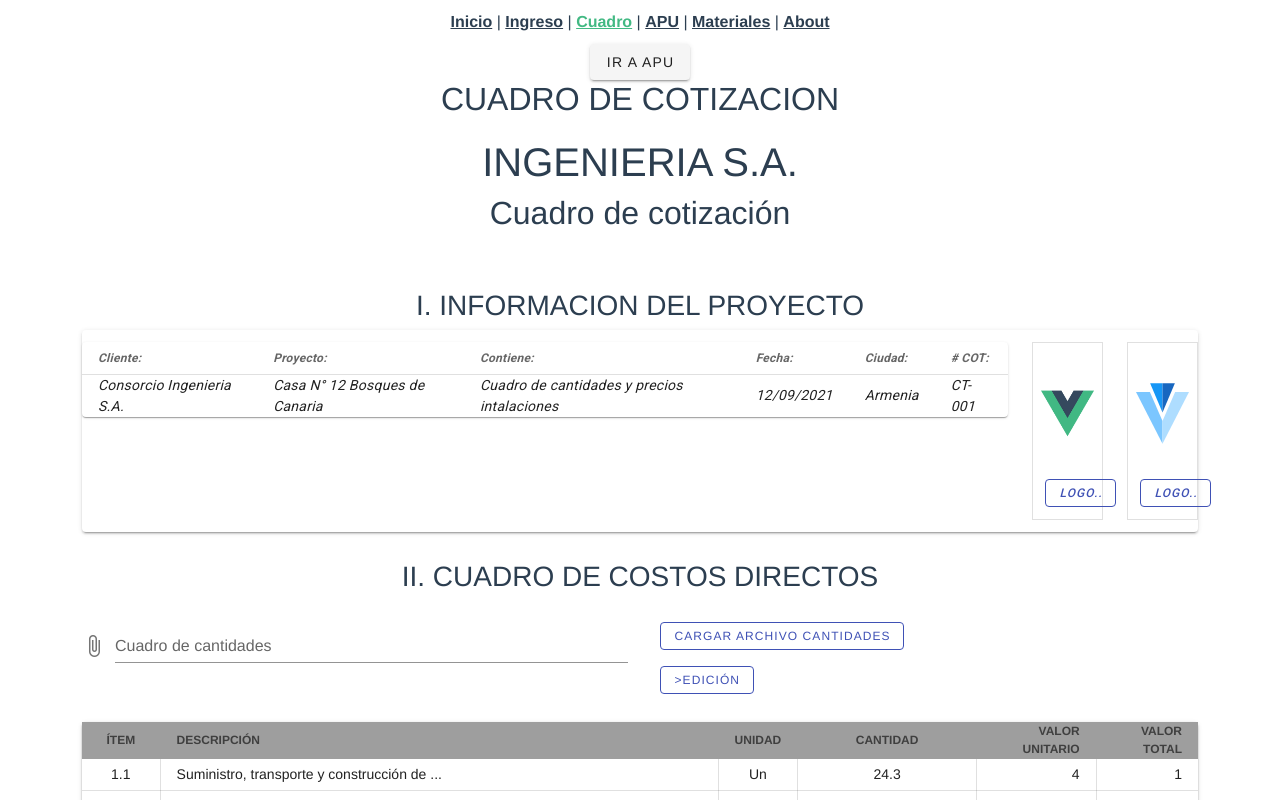
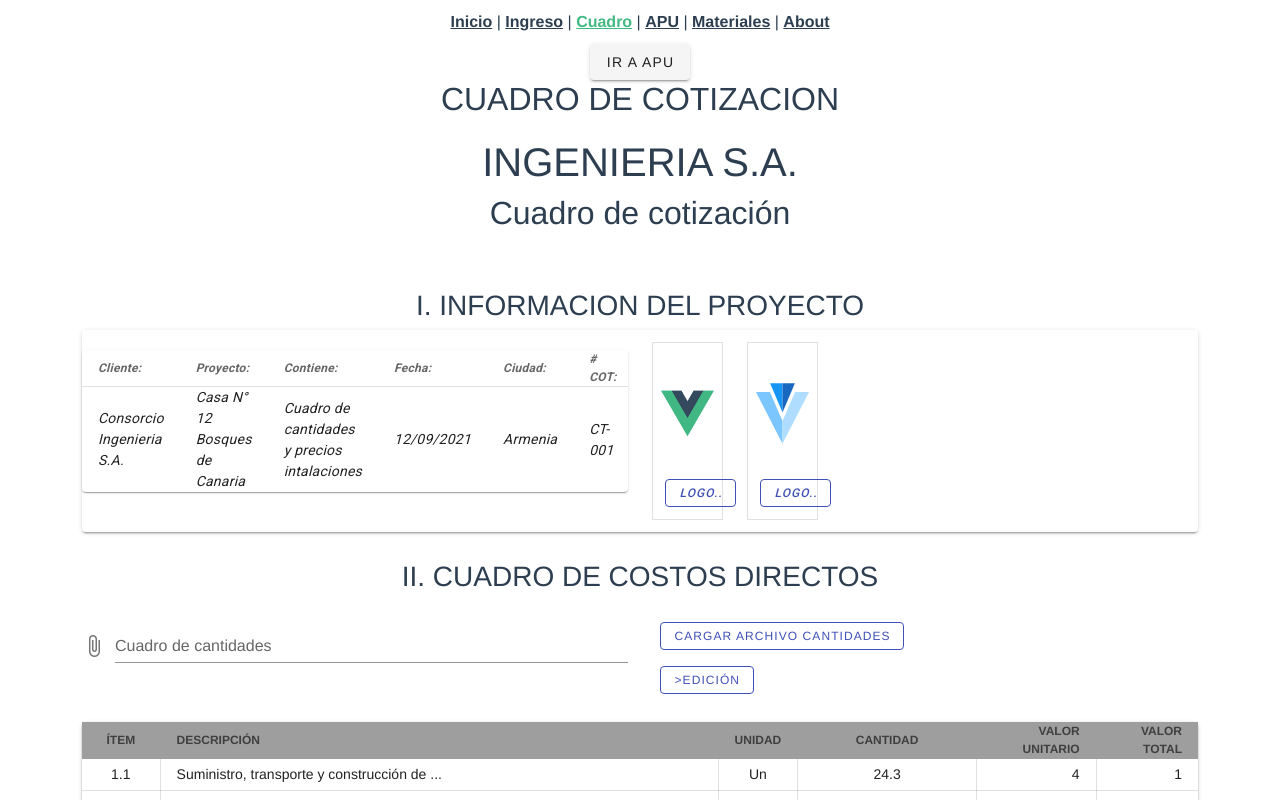
Before and after one commit to sovdlp/PROYECTO_INGENIERIA, a Vue app: page /cuadrocotiza in a window 1280 px wide. Shown: the top 800 px of the page. Built offline with nearby package versions, Linux system fonts and the light colour scheme; what vuetify-money would draw is missing.

Commit message:
Actualiza

```diff
--- a/src/components/CuadroCotizacion.vue
+++ b/src/components/CuadroCotizacion.vue
@@ -11,15 +11,17 @@
     <div class="text-md-left font-italic body-2">
       <v-card>
         <v-row>
-          <v-col cols="10">
+          <v-col cols="6">
+
               <v-data-table
                 dense
                 disable-sort
                 :headers="columnas3"
                 hide-default-footer
                 :items="cotizacion"
-              class="elevation-1"
+                class=" my-2 elevation-1"
               ></v-data-table>
+
           </v-col>
           <v-col cols="1">
             <v-card class="mx-auto pa-2" outlined tile width="120">
@@ -197,7 +199,7 @@ export default {
       },
       {
         text: "DESCRIPCIÓN",
-        alingn: "start",
+        align: "start",
         sortable: false,
         value: "descripcion",
         class: "grey",
```
Lines whose indentation alone changed are shown as unchanged.
